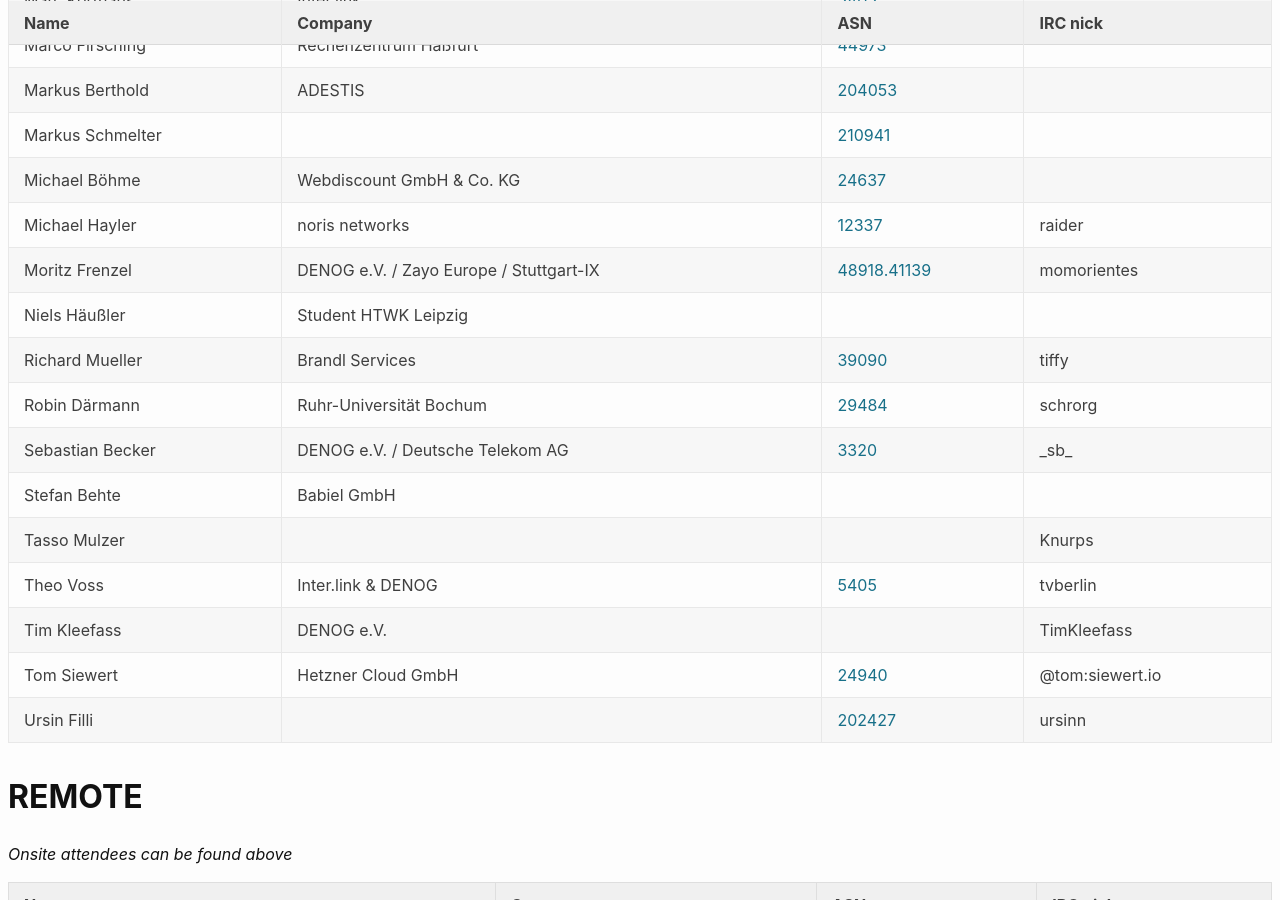
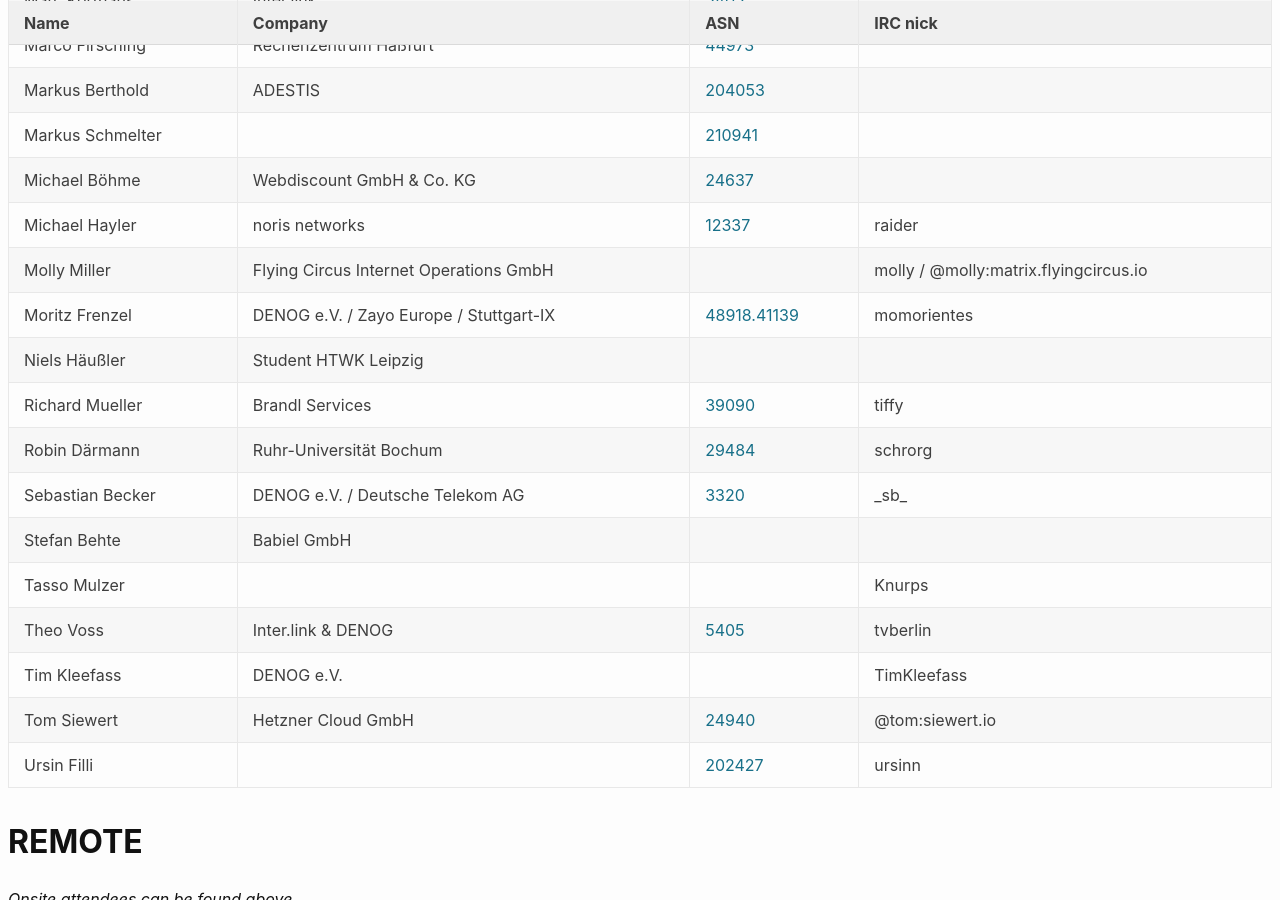
Before and after one commit to denog/pretix-attendeelist, a Jekyll site: the page built from denog16/index.markdown, in a window 1280 px wide and 900 px high, scrolled down 1054 px. Built offline with Jekyll 4.4.1, drawn with Linux system fonts in a browser that asks for light colours.

Commit message:
Latest data: Mon Jul  8 10:10:32 UTC 2024

```diff
--- a/_data/attendees_denog16_onsite.json
+++ b/_data/attendees_denog16_onsite.json
@@ -150,6 +150,12 @@
     "asn": "12337"
   },
   {
+    "name": "Molly Miller",
+    "company": "Flying Circus Internet Operations GmbH",
+    "irc": "molly / @molly:matrix.flyingcircus.io",
+    "asn": null
+  },
+  {
     "name": "Moritz Frenzel",
     "company": "DENOG e.V. / Zayo Europe / Stuttgart-IX",
     "irc": "momorientes",
```
